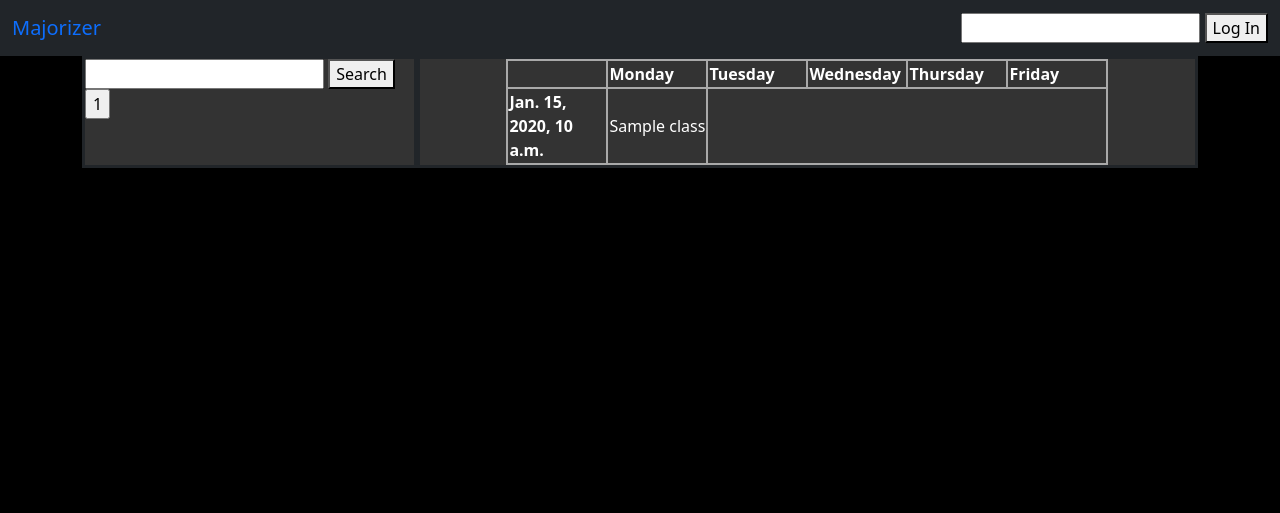
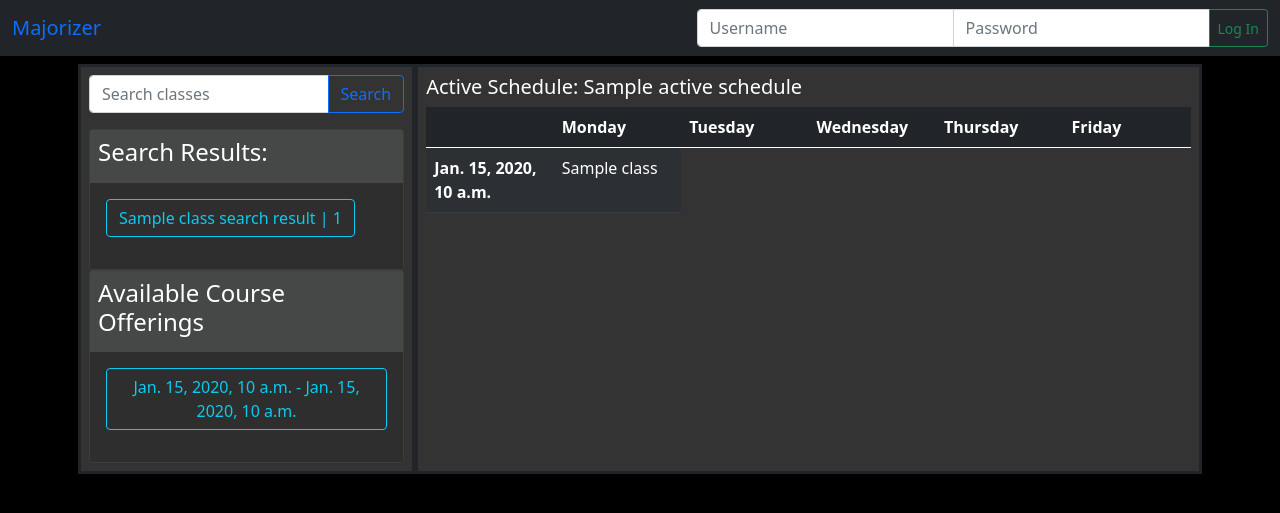
Before and after one commit to stew3254/cs350, a Django app: template src/templates/home.html in a window 1280 px wide. Shown: the top 513 px of the page. Run offline with Django 3.2, Linux system fonts and the light colour scheme; tables that the repository leaves empty hold one stand-in row (values such as "Sample post"); the template is opened without the code that fills it: values that come from a table or form of the project are taken from there, most other values are stand-ins (such as "Sample title", 1, 10 or a date in 2020); parts of the project's set-up code (start-up, migrations or seed data) failed here and were passed over.

Commit message:
Updated UI

```diff
--- a/src/majorizer/forms.py
+++ b/src/majorizer/forms.py
@@ -1,7 +1,8 @@
 from django import forms
 
 class LoginForm(forms.Form):
-    username = forms.CharField(label='', max_length=100)
+    username = forms.CharField(label='', max_length=100, widget=forms.TextInput(attrs={'class': 'form-control', 'placeholder': 'Username'}))
+    password = forms.CharField(label='', max_length=100, widget=forms.TextInput(attrs={'class': 'form-control', 'placeholder': 'Password', 'type': 'password'}))
 
 class ClassSearchForm(forms.Form):
-    search_term = forms.CharField(label='', max_length=20)
+    search_term = forms.CharField(label='', max_length=20, widget=forms.TextInput(attrs={'class': 'form-control', 'placeholder': 'Search classes'}))
--- a/src/majorizer/models.py
+++ b/src/majorizer/models.py
@@ -1,7 +1,7 @@
 from django.db import models
 from django.contrib.postgres.fields import ArrayField
 from django.db.models.fields import CharField
-
+from django.conf import settings
 
 # Create your models here.
 class DBDepartment(models.Model):
--- a/src/static/css/style.css
+++ b/src/static/css/style.css
@@ -59,12 +59,11 @@ form {
 }
 */
 
-.schedule_table, .schedule_table_th, .schedule_table_td {
-  border: 2px solid darkgray;
-  border-collapse: collapse;
-  color: white;
+table {
   table-layout: fixed;
-  width: 100px;
+}
+td {
+  width: 10%;
 }
 
 .schedule_table {
@@ -73,6 +72,8 @@ form {
 
 .container {
   display: flex;
+  padding: 8px;
+  background-color: black;
 }
 
 #class_search {
--- a/src/templates/calendar.html
+++ b/src/templates/calendar.html
@@ -1,23 +1,27 @@
 <div class='block'>
-    <table class="schedule_table">
+    <div style="padding: 8px">
+        <h5 style="color: white;">Active Schedule: {{ active_schedule.name }}</h5>
+        <table class="table table-dark table-striped">
+            <thead>
                 <tr>
-            <th class="schedule_table_th"></th>
-            <th class="schedule_table_th">Monday</th>
-            <th class="schedule_table_th">Tuesday</th>
-            <th class="schedule_table_th">Wednesday</th>
-            <th class="schedule_table_th">Thursday</th>
-            <th class="schedule_table_th">Friday</th>
+                    <th scope="col"></th>
+                    <th scope="col">Monday</th>
+                    <th scope="col">Tuesday</th>
+                    <th scope="col">Wednesday</th>
+                    <th scope="col">Thursday</th>
+                    <th scope="col">Friday</th>
                 </tr>
+            </thead>
             {% for timeslot in timeslots %}
             <tr>
-            <th class="schedule_table_th">{{ timeslot.time }}</th>
+                <th scope="row">{{ timeslot.time }}</th>
                 {% for class in timeslot.classes%}
                     {% if class == "none" %}
-                    <td class="schedule_table_td"></td>
+                        <td></td>
                     {% elif class == "up" %}
-                    <td class="schedule_table_td"></td>
+                        <td></td>
                     {% else %}
-                    <td class="schedule_table_td">{{ class }}</td>
+                        <td>{{ class }}</td>
                     {% endif %}
                 {% endfor %}
             </tr>
@@ -25,3 +29,4 @@
 
         </table>
     </div>
+</div>
--- a/src/templates/class_search.html
+++ b/src/templates/class_search.html
@@ -1,14 +1,41 @@
-<div class='block' id="class_search">
+<div class='block' id="class_search" style="padding: 8px">
     <form method="post">
         {% csrf_token %}
+        <div class="input-group" style="padding-bottom: 16px;">
             {{ class_search_form }}
-        <button type="submit" name="class_search_button">Search</button>
+            <button type="submit" name="class_search_button" class="btn btn-outline-primary">Search</button>
+        </div>
     </form>
 
+    {% if class_search_results %}
+    <div class="card" style="background-color: #464747;">
+        <div style="padding: 8px;">
+            <h4 class="card-title" style="color: white;">Search Results:</h4>
+        </div>
+        <div class="card-body" style="background-color: #2d2e2d;">
             <form method="post">
                 {% csrf_token %}
                 {% for r in class_search_results %}
-            <p><input type="submit" value="{{ r.course_id }}" name="class_search_result_button"></p>
+                    <p><button class="btn btn-outline-info" type="submit" value="{{ r.course_id }}" name="class_search_result_button">{{ r.name }} | {{ r.course_number }}</button></p>
                 {% endfor %}
             </form>
         </div>
+    </div>
+    {% endif %}
+
+    {% if offerings %}
+    <div class="card" style="background-color: #464747;">
+        <div style="padding: 8px;">
+            <h4 class="card-title" style="color: white;">Available Course Offerings</h4>
+        </div>
+        <div class="card-body" style="background-color: #2d2e2d;">
+            <form method="post">
+                {% csrf_token %}
+                {% for o in offerings %}
+                    <p><button class="btn btn-outline-info" type="submit" value="" name="course_offering_button">{{ o.start_time }} - {{ o.end_time }}</button></p>
+                {% endfor %}
+            </form>
+        </div>
+    </div>
+    {% endif %}
+</div>
--- a/src/templates/navbar.html
+++ b/src/templates/navbar.html
@@ -1,6 +1,18 @@
 <nav class="navbar navbar-expand-lg bg-dark">
     <div class="container-fluid">
-        <a href="/" class="navbar-brand">Majorizer</a>
-        {% include 'registration/login.html' %}
+            <a href="/" class="navbar-brand">Majorizer</a>
+            {% if not logged_in %}
+                {% include 'registration/login.html' %}
+            {% else %}
+                <div class="row">
+                    <div class="col">
+                        <form method="POST">
+                            {% csrf_token %}
+                            <button type="submit" name="logout_button" class="btn btn-outline-danger">Log Out</button>
+                        </form>
+                    </div>
+                    <h6 style="color: white;" class="col">Logged in as {{ user.username }}</h6>
+                </div>
+            {% endif %}
     </div>
 </nav>
--- a/src/templates/registration/login.html
+++ b/src/templates/registration/login.html
@@ -1,6 +1,7 @@
 <form method="post" class="login_form">
   {% csrf_token %}
-  {{ login_form }}
-  <button type="submit" name="login_button">Log In</button>
-
+  <div class="input-group">
+    {{ login_form }}
+    <button type="submit" name="login_button" class="btn btn-outline-success btn-sm">Log In</button>
+  </div>
 </form>
```
Also changed, not shown: src/majorizer/views.py (+26 -3 lines). Lines whose indentation alone changed are shown as unchanged.
